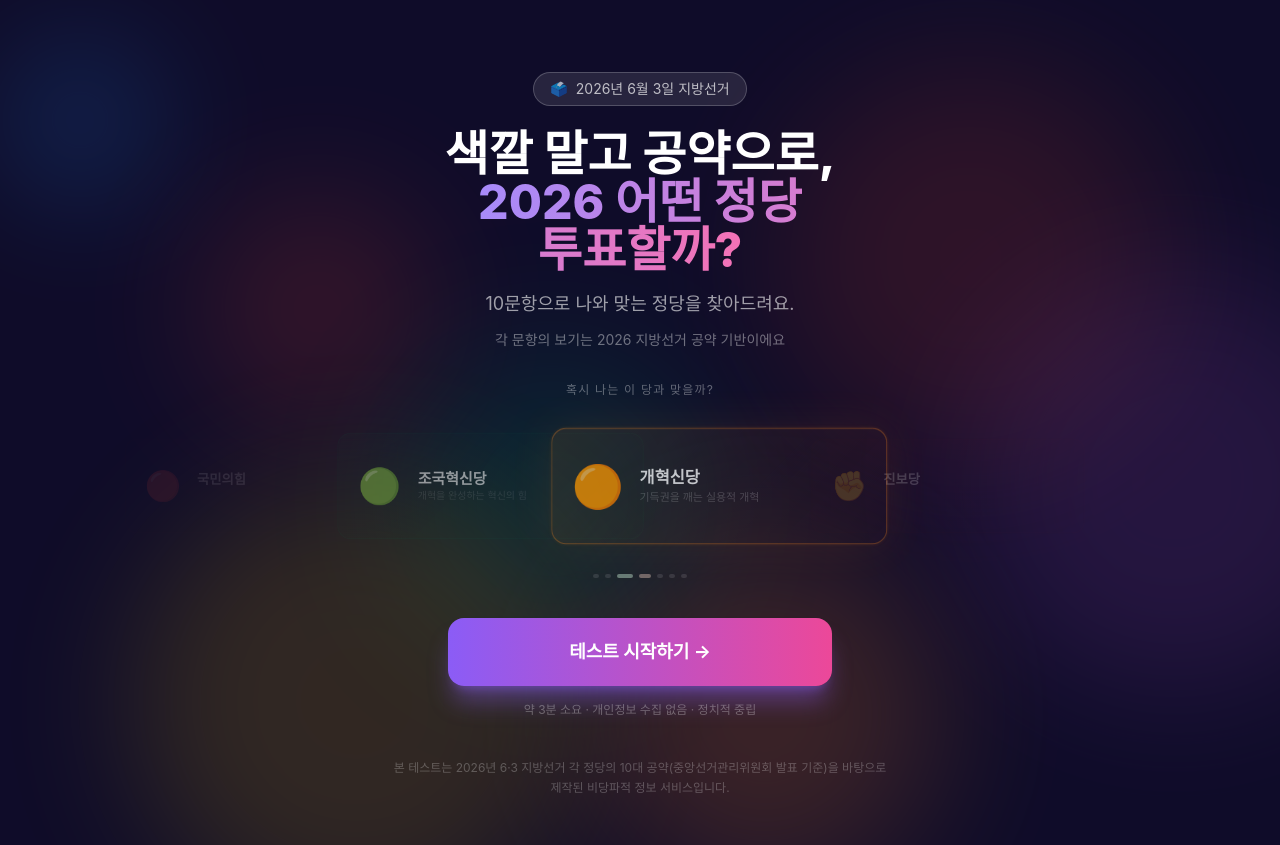
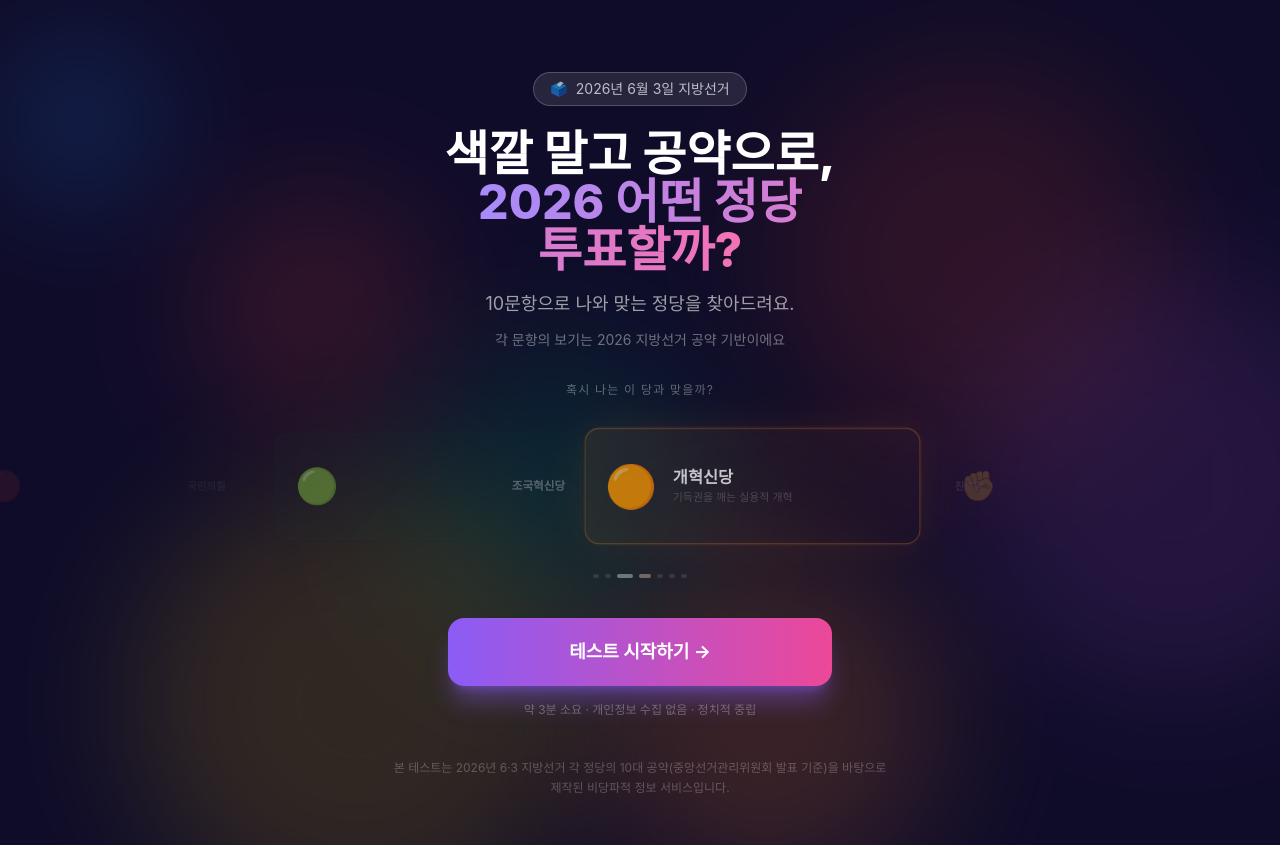
Before and after one commit to dpfla8628/vote2026, a Next.js app: page / in a window 1280 px wide. Built offline with nearby package versions, Linux system fonts and the light colour scheme; no server answers; a web font is replaced by a local one.

Commit message:
Adjust party carousel side previews

```diff
--- a/src/app/page.tsx
+++ b/src/app/page.tsx
@@ -26,7 +26,7 @@
 ]
 
 const EASE: [number, number, number, number] = [0.22, 1, 0.36, 1]
-const CARD_SPREAD = 0.62
+const CARD_SPREAD = 0.88
 
 export default function LandingPage() {
   const router = useRouter()
@@ -154,6 +154,7 @@
                     : rawOffset
               const isCenter = offset === 0
               const isVisible = Math.abs(offset) <= 1
+              const side = Math.sign(offset)
               const x = -cardWidth / 2 + offset * cardWidth * CARD_SPREAD
 
               return (
@@ -191,7 +192,10 @@
                       {p.emoji}
                     </motion.span>
 
-                    <div className="text-left min-w-0 overflow-hidden">
+                    <div
+                      className="text-left min-w-0 overflow-hidden"
+                      style={{ display: isCenter ? 'block' : 'none' }}
+                    >
                       <p className="text-white font-extrabold text-lg leading-tight truncate">
                         {p.name}
                       </p>
@@ -203,6 +207,15 @@
                         {p.tagline}
                       </motion.p>
                     </div>
+
+                    {!isCenter && (
+                      <span
+                        className="absolute top-1/2 -translate-y-1/2 whitespace-nowrap text-white/55 text-sm font-bold"
+                        style={side < 0 ? { right: 18 } : { left: 18 }}
+                      >
+                        {p.name}
+                      </span>
+                    )}
 
                     {isCenter && (
                       <motion.div
```
